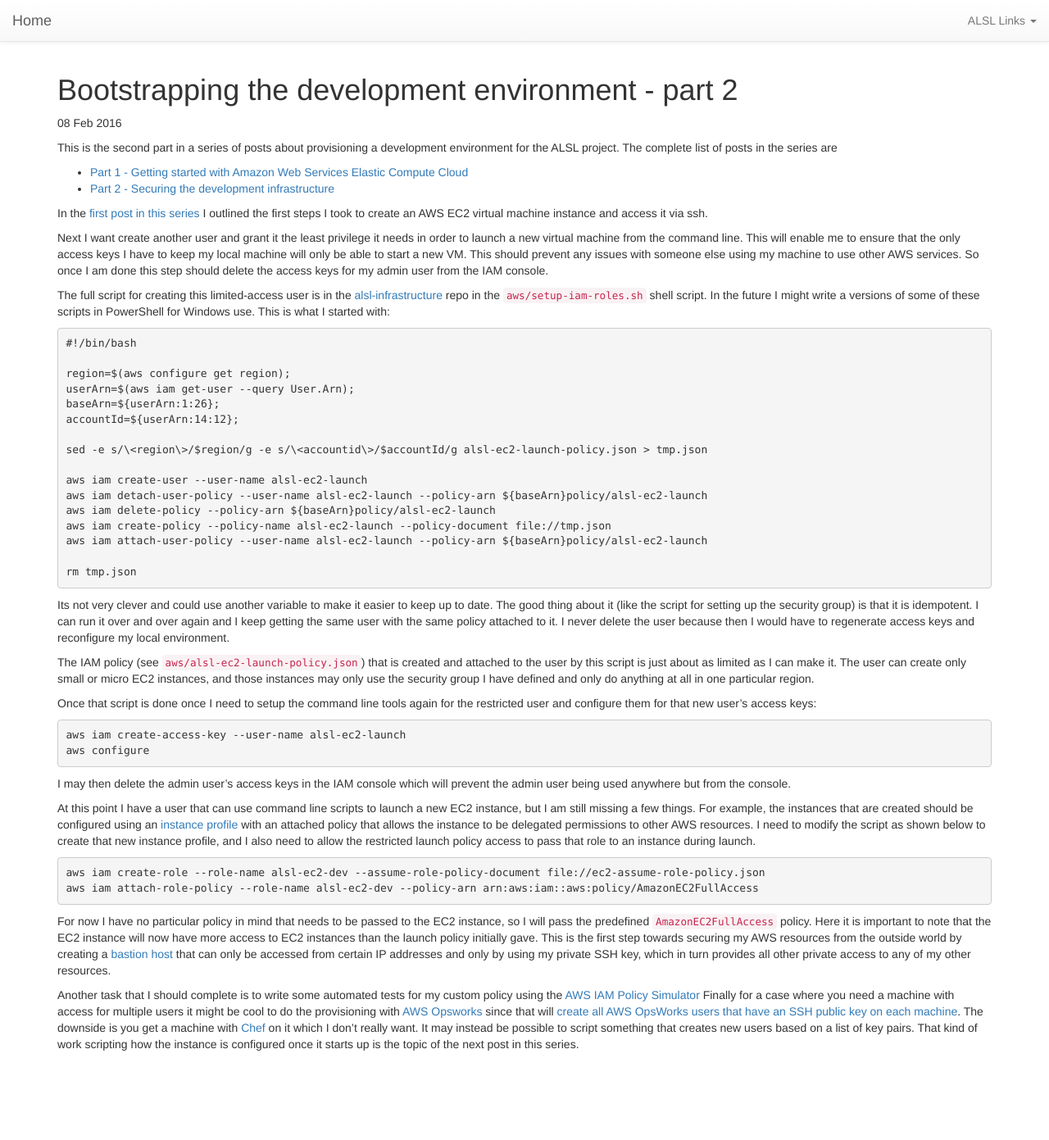
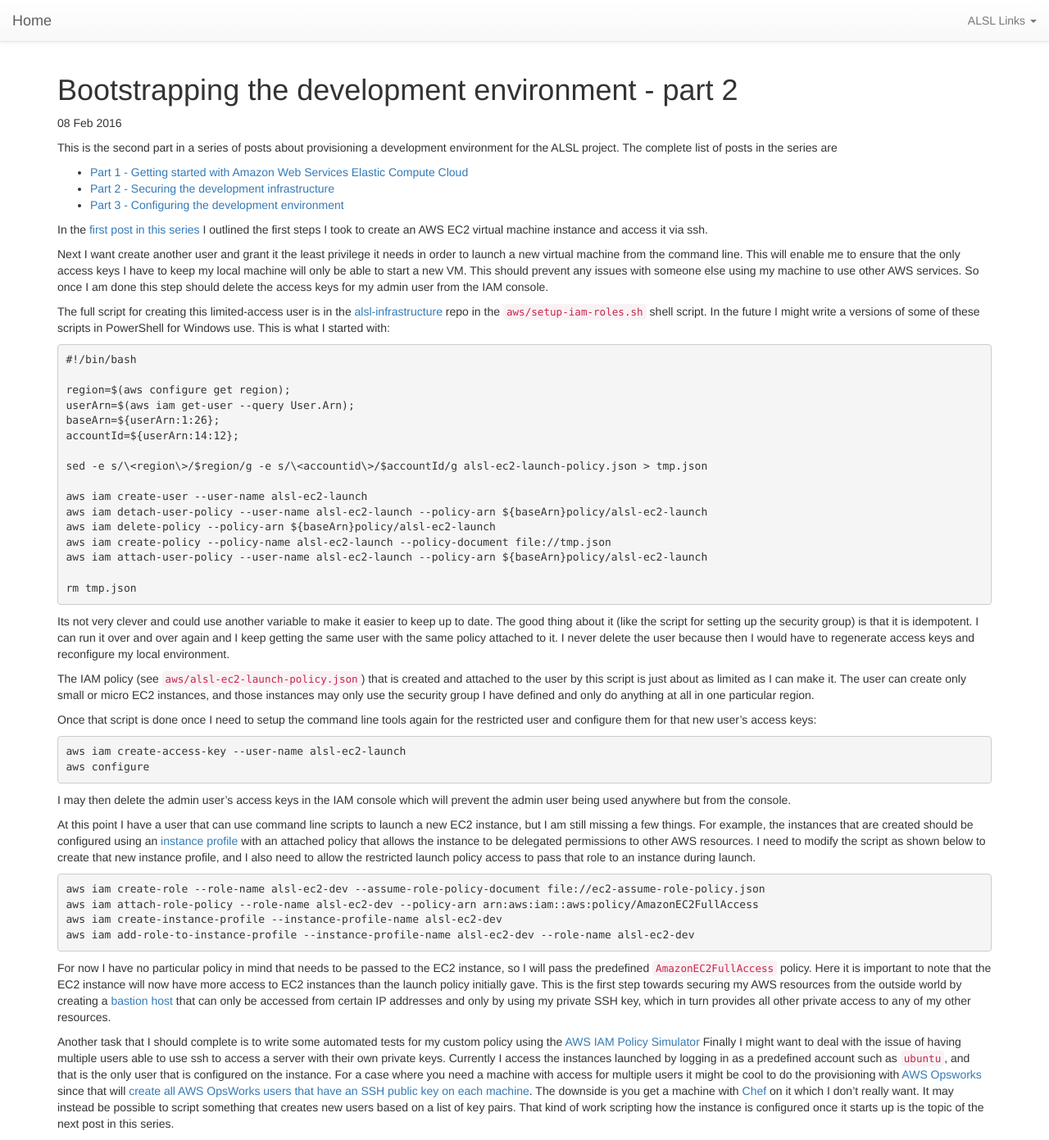
Before and after one commit to mshogren/mshogren.github.io, a Jekyll site: the page built from _posts/2016-02-08-bootstrapping-the-development-environment-2.md, in a window 1280 px wide and 1391 px high. Shown: the whole window at 82% size. Built offline with Jekyll 4.4.1, drawn with Linux system fonts in a browser that asks for light colours; nearby versions of some CDN libraries; comment, search, counter and statistics services are not loaded.

Commit message:
Post on EC2 user data and ansible

````diff
--- a/_posts/2016-02-08-bootstrapping-the-development-environment-2.md
+++ b/_posts/2016-02-08-bootstrapping-the-development-environment-2.md
@@ -7,6 +7,7 @@ date: 2016-02-08
 
 - [Part 1 - Getting started with Amazon Web Services Elastic Compute Cloud](/2016/02/04/bootstrapping-the-development-environment-1.html)
 - [Part 2 - Securing the development infrastructure](/2016/02/08/bootstrapping-the-development-environment-2.html)
+- [Part 3 - Configuring the development environment](/2016/02/10/bootstrapping-the-development-environment-3.html)
 
 In the [first post in this series](/2016/02/04/bootstrapping-the-development-environment-1.html) I outlined the first steps I took to create an AWS EC2 virtual machine instance and access it via ssh.
 
@@ -49,8 +50,10 @@ At this point I have a user that can use command line scripts to launch a new EC
 ``` bash
 aws iam create-role --role-name alsl-ec2-dev --assume-role-policy-document file://ec2-assume-role-policy.json
 aws iam attach-role-policy --role-name alsl-ec2-dev --policy-arn arn:aws:iam::aws:policy/AmazonEC2FullAccess
+aws iam create-instance-profile --instance-profile-name alsl-ec2-dev
+aws iam add-role-to-instance-profile --instance-profile-name alsl-ec2-dev --role-name alsl-ec2-dev
 ```
 
 For now I have no particular policy in mind that needs to be passed to the EC2 instance, so I will pass the predefined `AmazonEC2FullAccess` policy.  Here it is important to note that the EC2 instance will now have more access to EC2 instances than the launch policy initially gave.  This is the first step towards securing my AWS resources from the outside world by creating a [bastion host](https://en.wikipedia.org/wiki/Bastion_host) that can only be accessed from certain IP addresses and only by using my private SSH key, which in turn provides all other private access to any of my other resources.
 
-Another task that I should complete is to write some automated tests for my custom policy using the [AWS IAM Policy Simulator](http://docs.aws.amazon.com/IAM/latest/UserGuide/access_policies_testing-policies.html)  Finally for a case where you need a machine with access for multiple users it might be cool to do the provisioning with [AWS Opsworks](https://aws.amazon.com/opsworks/) since that will [create all AWS OpsWorks users that have an SSH public key on each machine](http://docs.aws.amazon.com/opsworks/latest/userguide/security-ssh-access.html).  The downside is you get a machine with [Chef](https://www.chef.io) on it which I don't really want.  It may instead be possible to script something that creates new users based on a list of key pairs.  That kind of work scripting how the instance is configured once it starts up is the topic of the next post in this series.
+Another task that I should complete is to write some automated tests for my custom policy using the [AWS IAM Policy Simulator](http://docs.aws.amazon.com/IAM/latest/UserGuide/access_policies_testing-policies.html)  Finally I might want to deal with the issue of having multiple users able to use ssh to access a server with their own private keys.  Currently I access the instances launched by logging in as a predefined account such as `ubuntu`, and that is the only user that is configured on the instance.  For a case where you need a machine with access for multiple users it might be cool to do the provisioning with [AWS Opsworks](https://aws.amazon.com/opsworks/) since that will [create all AWS OpsWorks users that have an SSH public key on each machine](http://docs.aws.amazon.com/opsworks/latest/userguide/security-ssh-access.html).  The downside is you get a machine with [Chef](https://www.chef.io) on it which I don't really want.  It may instead be possible to script something that creates new users based on a list of key pairs.  That kind of work scripting how the instance is configured once it starts up is the topic of the next post in this series.
````
Also changed, not shown: _posts/2016-02-04-bootstrapping-the-development-environment-1.md (+1 -0 lines), _posts/2016-02-10-bootstrapping-the-development-environment-3.md (added, +45 -0 lines).
